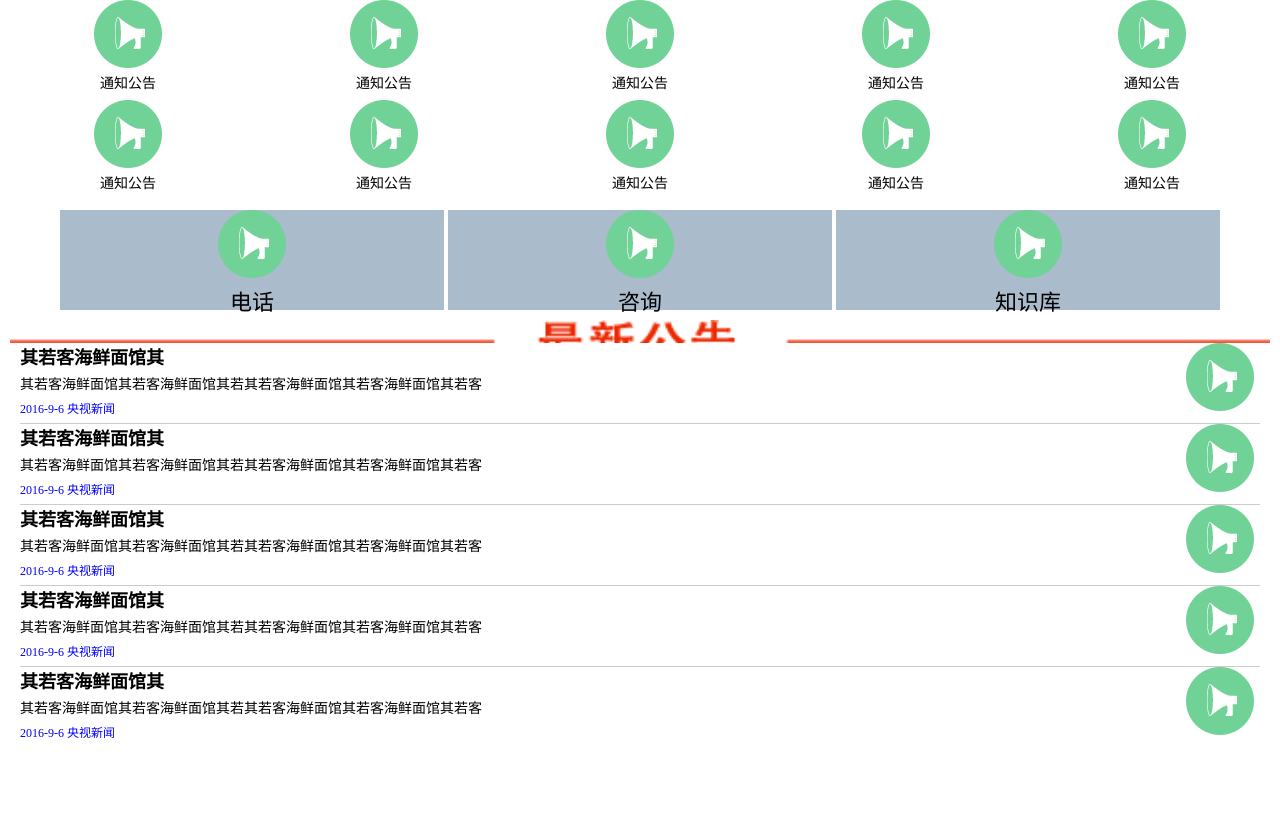
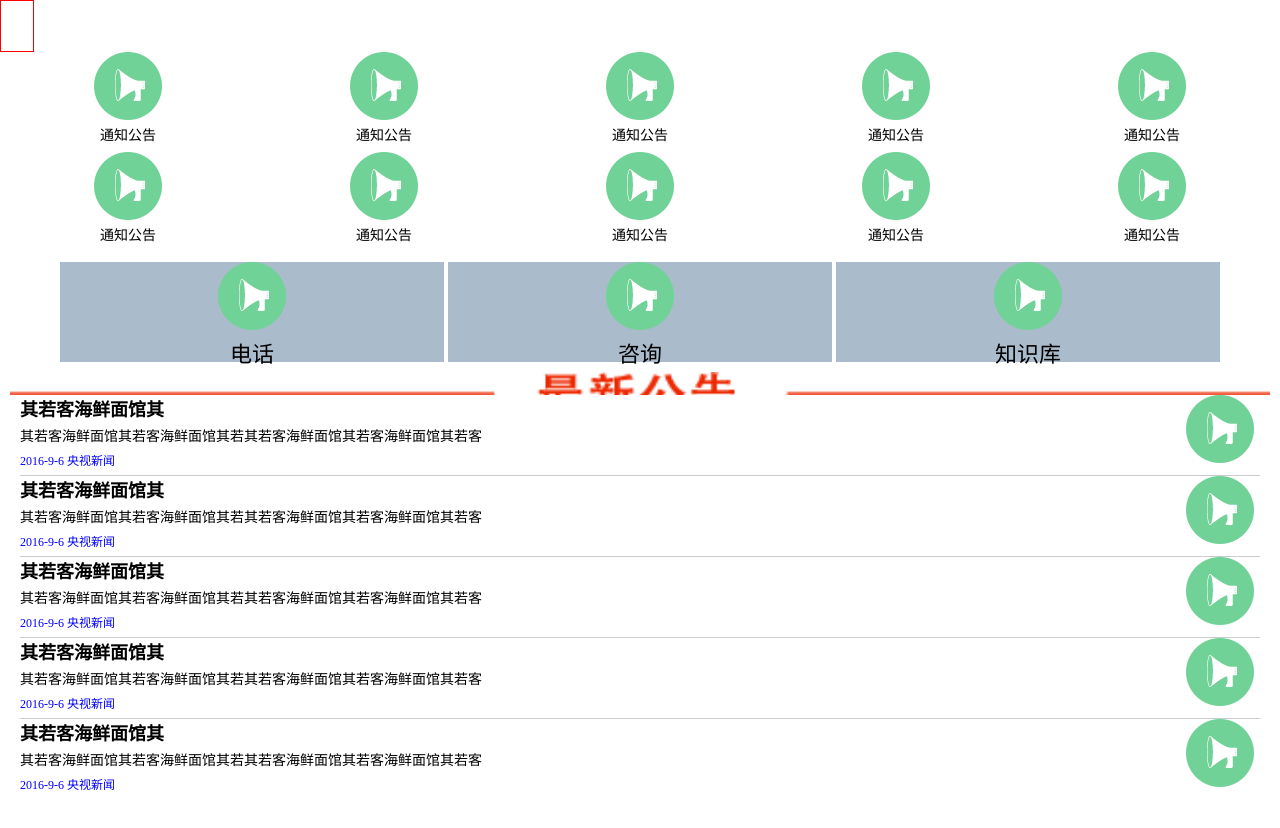
Before and after one commit to sunven/webpack_demo, a website: page html_demo/index.html in a window 1280 px wide. Before the commit the page ends 800 px from the top, so only its background shows below. Drawn offline with Linux system fonts and the light colour scheme.

Commit message:
“modify

```diff
--- a/html_demo/index.html
+++ b/html_demo/index.html
@@ -1,5 +1,5 @@
 <!DOCTYPE html>
-<html lang="en">
+<html lang="en" style="">
 
 <head>
     <meta charset="UTF-8">
@@ -9,6 +9,7 @@
 </head>
 
 <body>
+    <div style="width:2rem;height:50px;border:1px solid red;"></div>
     <ul class="iconul">
         <li class="iconli">
             <img src="images/i_notice_1.png">
```
